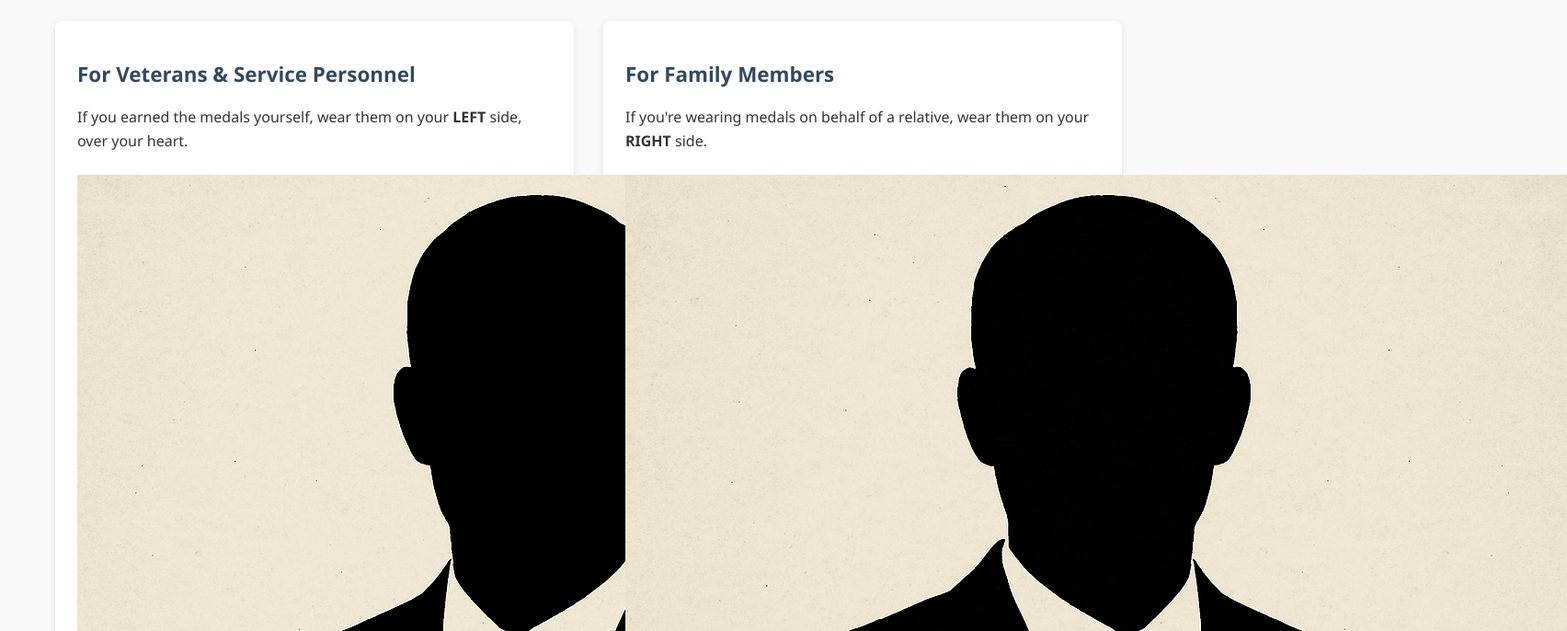
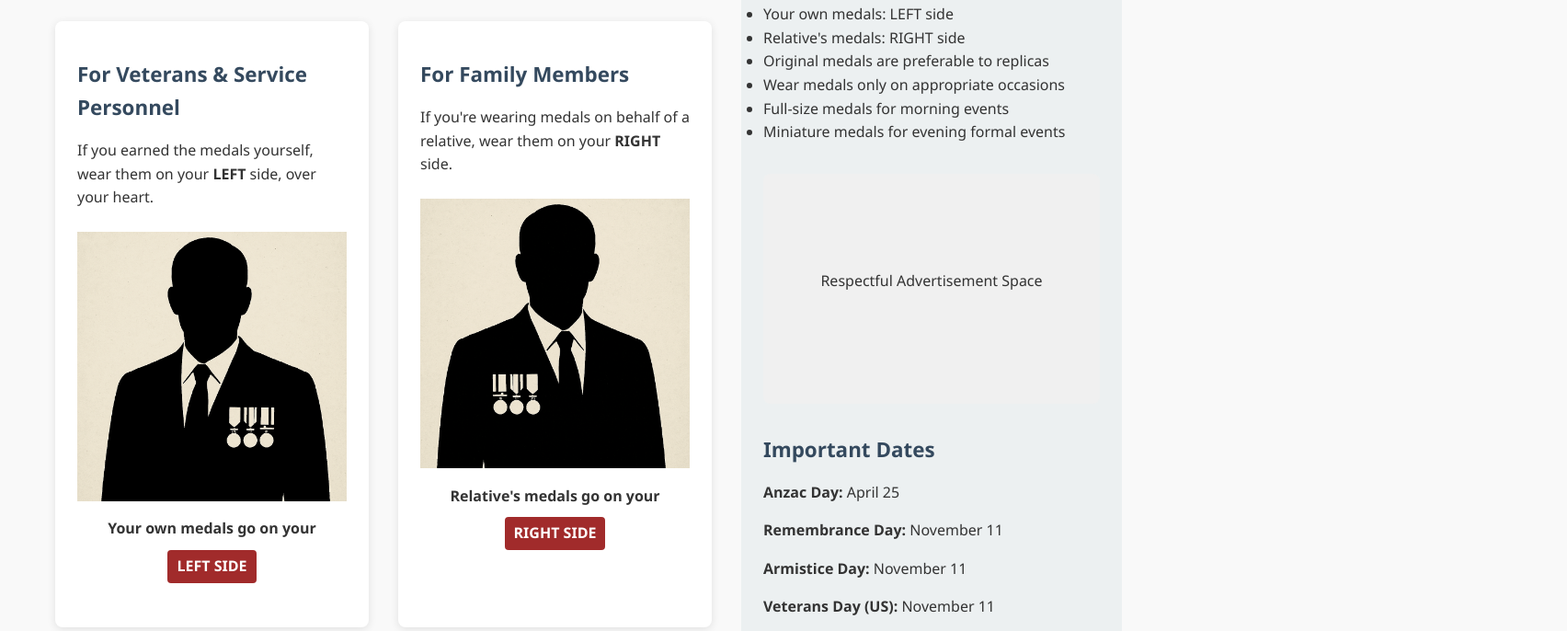
Before and after one commit to mtlcounter/MedalsGuide, a plain HTML site: page index.html in a window 1280 px wide. Shown: the part 457-1143 px from the top of the page at 92% size, 1704 px wide, since content can reach past the window. Drawn offline with Linux system fonts and the light colour scheme; files whose address does not match are found by name.

Commit message:
Update index.html

```diff
--- a/index.html
+++ b/index.html
@@ -265,6 +265,12 @@
             border-radius: 4px;
         }
 
+        .medal-image {
+            max-width: 300px; /* Or whatever size works for your layout */
+            height: auto; /* Maintains aspect ratio */
+            width: 100%; /* Makes it responsive, but won't exceed max-width */
+        }
+
         @media (max-width: 768px) {
             .container {
                 flex-direction: column;
```
